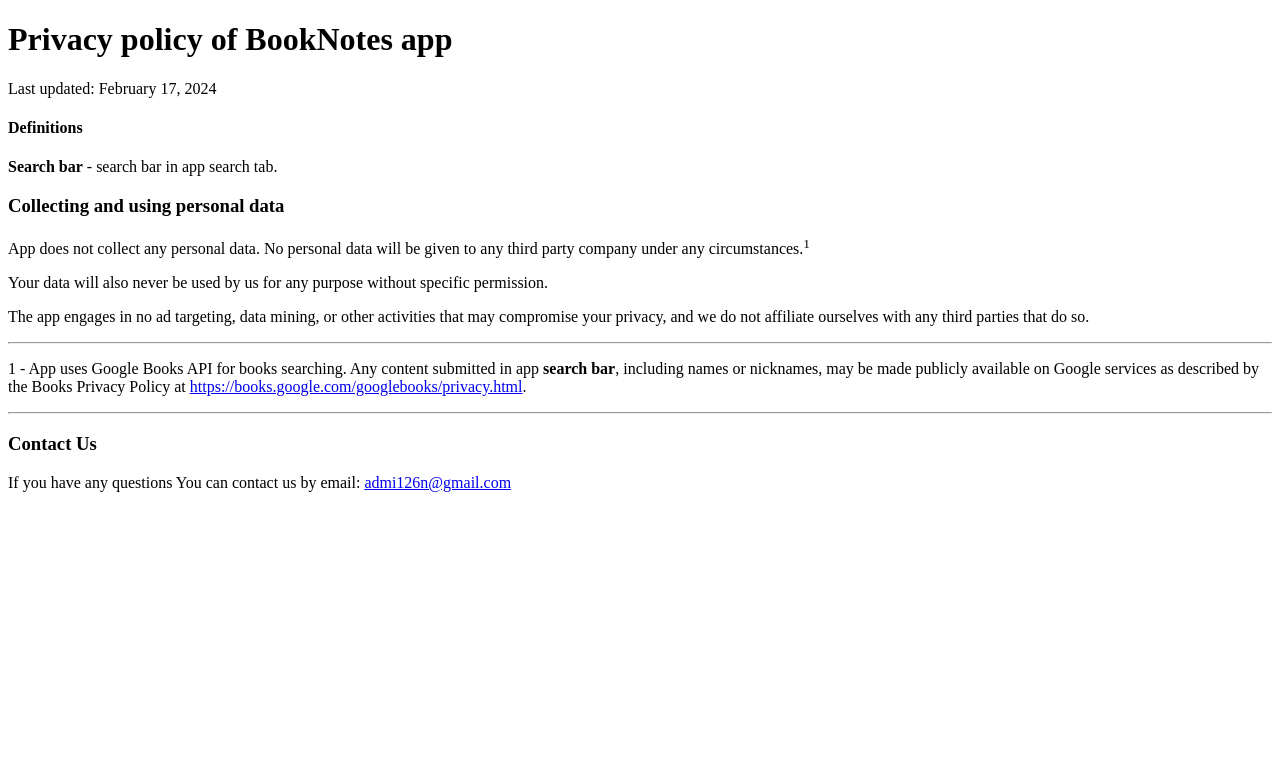
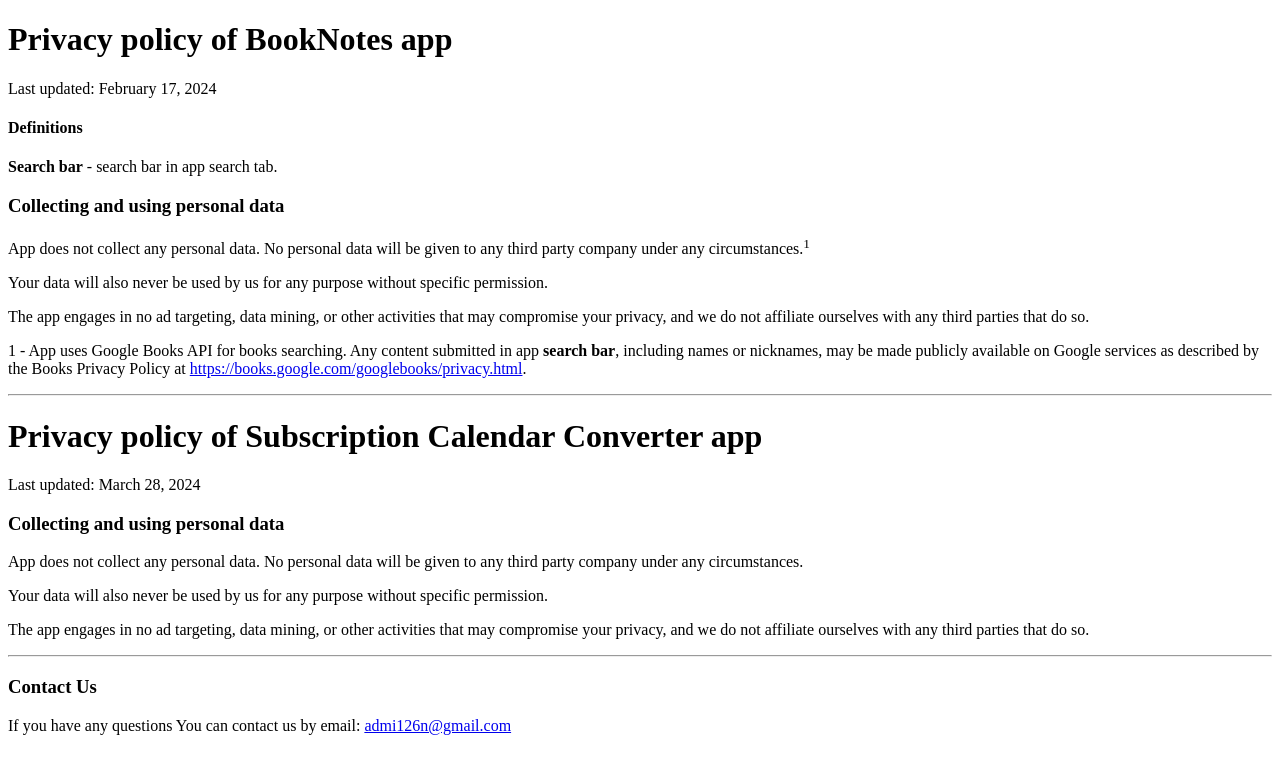
Before and after one commit to Admi126n/admi126n.github.io, a plain HTML site: page index.html in a window 1280 px wide. Drawn offline with Linux system fonts and the light colour scheme.

Commit message:
Add privacy policy for SubscriptionCalendarConverter

```diff
--- a/index.html
+++ b/index.html
@@ -1,7 +1,7 @@
 <!DOCTYPE html>
 <html>
     <head>
-        <title>BookNotes privacy policy</title>
+        <title>Admi126n's apps privacy policy</title>
         <link rel="icon" type="image/x-icon" href="/images/favicon.ico">
     </head>
     <body>
@@ -27,11 +27,29 @@
             and we do not affiliate ourselves with any third parties that do so.
         </p>
 
-        <hr>
-
         <p>1 - App uses Google Books API for books searching. Any content submitted in app <b>search bar</b>, including
             names or nicknames, may be made publicly available on Google services as described by the Books Privacy Policy
             at <a href="https://books.google.com/googlebooks/privacy.html">https://books.google.com/googlebooks/privacy.html</a>.
+        </p>
+
+        <hr>
+
+        <h1>Privacy policy of Subscription Calendar Converter app</h1>
+
+        <p>Last updated: March 28, 2024</p>
+
+        <h3>Collecting and using personal data</h3>
+
+        <p>
+            App does not collect any personal data. No personal data will
+            be given to any third party company under any circumstances.
+        </p>
+
+        <p>Your data will also never be used by us for any purpose without specific permission.</p>
+
+        <p>
+            The app engages in no ad targeting, data mining, or other activities that may compromise your privacy,
+            and we do not affiliate ourselves with any third parties that do so.
         </p>
 
         <hr>
```
